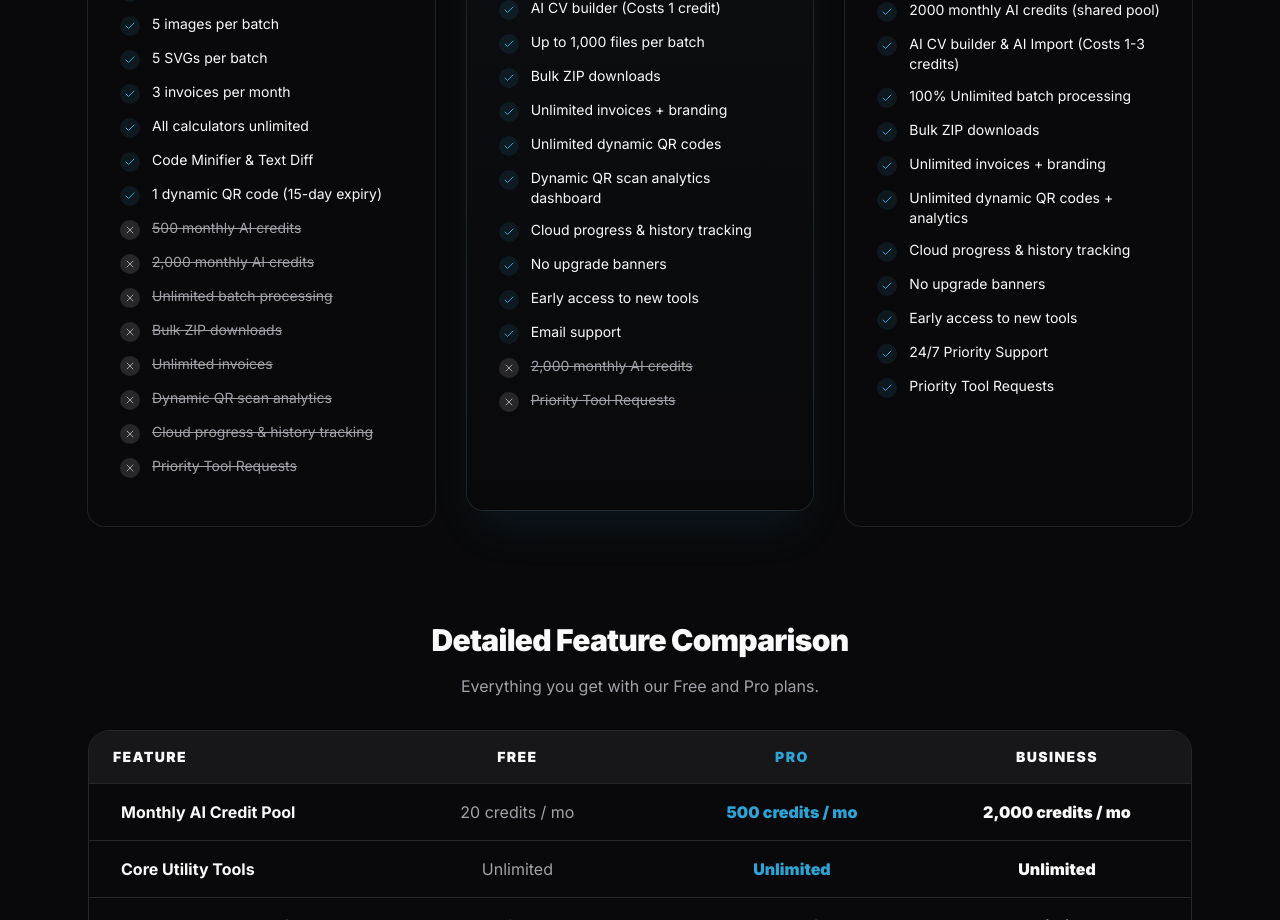
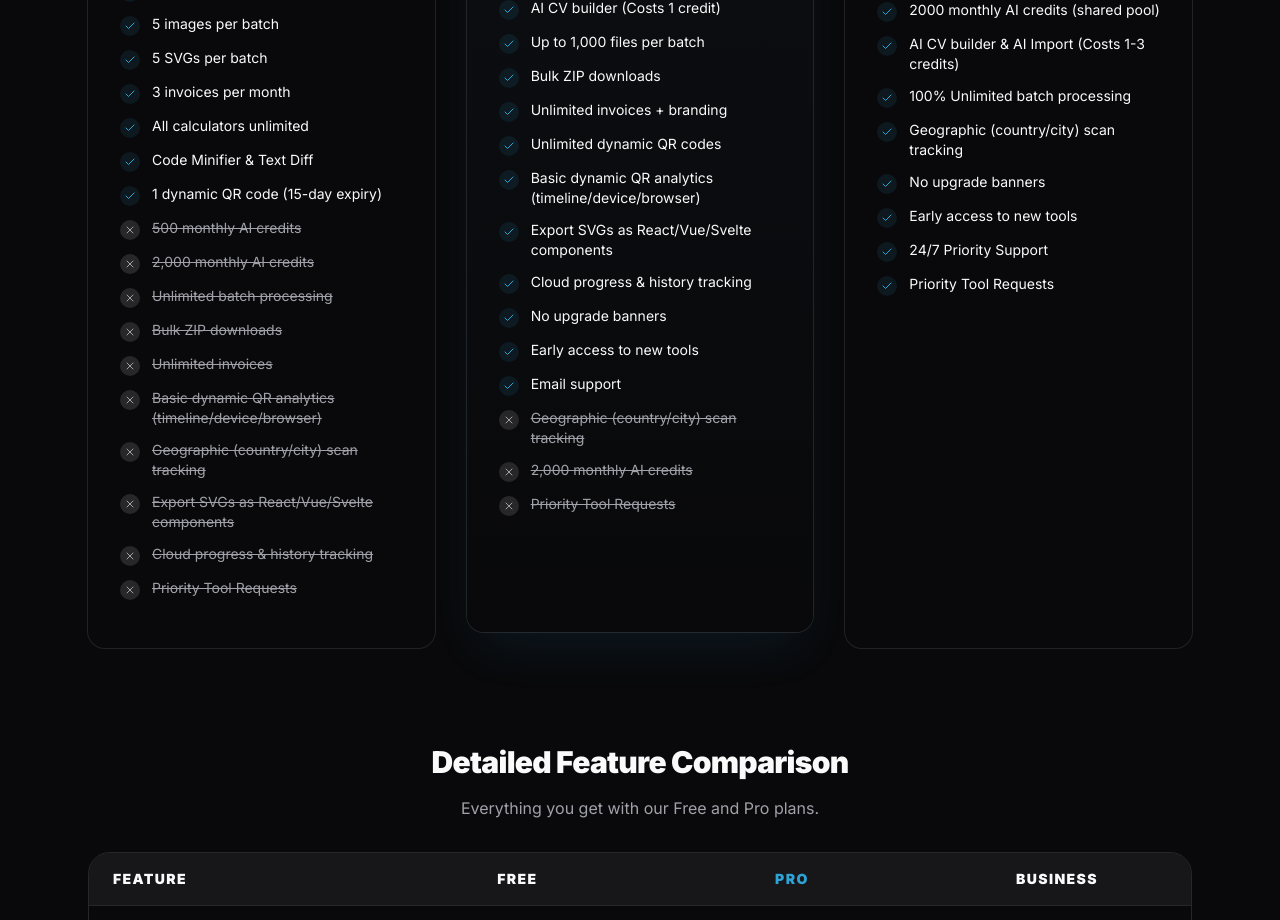
Before and after one commit to NeonTen/thewordof-tools, a Next.js app: page /pricing in a window 1280 px wide. Shown: the part 900-1820 px from the top of the page. Built offline with nearby package versions, Linux system fonts and the light colour scheme; no server answers.

Commit message:
feat(pricing): fix pricing cards, deduplicate business options, and add SVG exports

```diff
--- a/src/app/page.tsx
+++ b/src/app/page.tsx
@@ -220,7 +220,9 @@ export default async function Home() {
                         ["AI CV Builder & Import", "Costs 1 credit (Summary)", "Costs 1 credit", "Costs 1-3 credits"],
                         ["Invoice Generator", "3 / month", "Unlimited + Branding", "Unlimited + Branding"],
                         ["Cloud progress saving", "—", "✅ Unlimited", "✅ Unlimited"],
-                        ["Dynamic QR Codes", "1 (15-day expiry)", "Unlimited (Lifetime)", "Unlimited + Analytics"],
+                        ["Dynamic QR Codes", "1 (15-day expiry)", "Unlimited (Lifetime)", "Unlimited (Lifetime)"],
+                        ["Dynamic QR Analytics", "—", "Basic (Timeline, Device, Browser)", "Advanced (Timeline, Device, Browser + Geo Country/City)"],
+                        ["SVG Framework Exports", "—", "✅ Yes (React/Vue/Svelte)", "✅ Yes (React/Vue/Svelte)"],
                         ["Advanced SEO Schema", "Basic", "Advanced", "Advanced"],
                         ["Priority AI Queue", "—", "✓ Included", "✓ Highest Priority"],
                         ["Ad-Free Experience", "—", "✓", "✓"],
--- a/src/components/pricing/pricing-cards.tsx
+++ b/src/components/pricing/pricing-cards.tsx
@@ -59,7 +59,9 @@ export function PricingCards({ session, isPro, isBusiness, isAdmin }: PricingCar
         { label: "Unlimited batch processing", included: false },
         { label: "Bulk ZIP downloads", included: false },
         { label: "Unlimited invoices", included: false },
-        { label: "Dynamic QR scan analytics", included: false },
+        { label: "Basic dynamic QR analytics (timeline/device/browser)", included: false },
+        { label: "Geographic (country/city) scan tracking", included: false },
+        { label: "Export SVGs as React/Vue/Svelte components", included: false },
         { label: "Cloud progress & history tracking", included: false },
         { label: "Priority Tool Requests", included: false },
       ],
@@ -83,11 +85,13 @@ export function PricingCards({ session, isPro, isBusiness, isAdmin }: PricingCar
         { label: "Bulk ZIP downloads", included: true },
         { label: "Unlimited invoices + branding", included: true },
         { label: "Unlimited dynamic QR codes", included: true },
-        { label: "Dynamic QR scan analytics dashboard", included: true },
+        { label: "Basic dynamic QR analytics (timeline/device/browser)", included: true },
+        { label: "Export SVGs as React/Vue/Svelte components", included: true },
         { label: "Cloud progress & history tracking", included: true },
         { label: "No upgrade banners", included: true },
         { label: "Early access to new tools", included: true },
         { label: "Email support", included: true },
+        { label: "Geographic (country/city) scan tracking", included: false },
         { label: "2,000 monthly AI credits", included: false },
         { label: "Priority Tool Requests", included: false },
       ],
@@ -107,10 +111,7 @@ export function PricingCards({ session, isPro, isBusiness, isAdmin }: PricingCar
         { label: `${PLAN_PRICING.BUSINESS.credits} monthly AI credits (shared pool)`, included: true },
         { label: "AI CV builder & AI Import (Costs 1-3 credits)", included: true },
         { label: "100% Unlimited batch processing", included: true },
-        { label: "Bulk ZIP downloads", included: true },
-        { label: "Unlimited invoices + branding", included: true },
-        { label: "Unlimited dynamic QR codes + analytics", included: true },
-        { label: "Cloud progress & history tracking", included: true },
+        { label: "Geographic (country/city) scan tracking", included: true },
         { label: "No upgrade banners", included: true },
         { label: "Early access to new tools", included: true },
         { label: "24/7 Priority Support", included: true },
```
